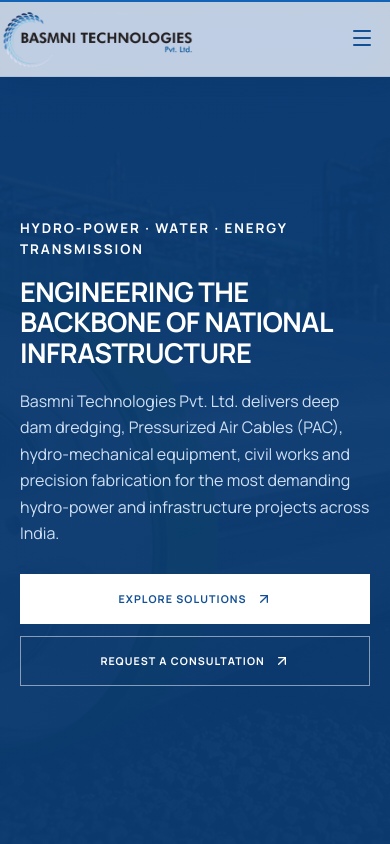
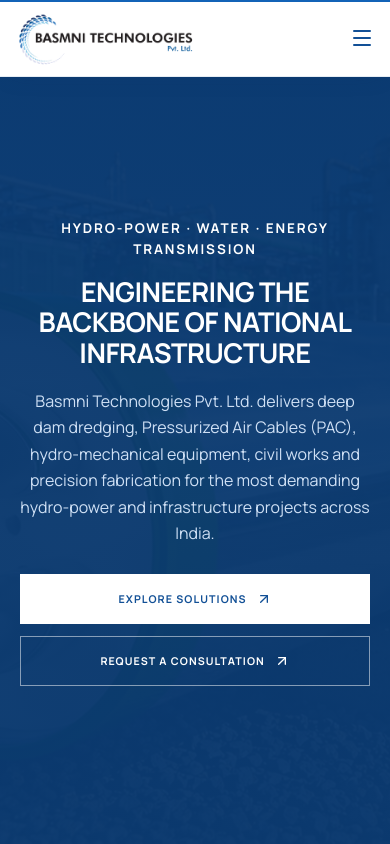
Before and after one commit to code-x-prime/basmni, a Next.js app: page / in a window 390 px wide. Shown: the top 844 px of the page. Built offline with nearby package versions, Linux system fonts and the light colour scheme.

Commit message:
Refactor header and BasmniSite component styles for improved layout and responsiveness

```diff
--- a/components/basmni-site.tsx
+++ b/components/basmni-site.tsx
@@ -104,17 +104,17 @@
           className="object-cover opacity-40"
         />
         <div className="pointer-events-none absolute inset-0 bg-[linear-gradient(180deg,#0b3a70f2_0%,#0b3a70e6_55%,#0b3a70f2_100%)]" />
-        <div className="relative px-5 pb-12 pt-8 sm:px-[7vw] sm:pb-16 sm:pt-9">
+        <div className="relative mx-auto flex max-w-3xl flex-col items-center px-5 pb-12 pt-8 text-center sm:pb-16 sm:pt-9">
           <p className={eyebrowDark}>Hydro-power · Water · Energy transmission</p>
-          <h1 className="mt-4 max-w-[22ch] text-[clamp(1.7rem,3.4vw,2.9rem)] uppercase leading-[1.12] tracking-tightest">
+          <h1 className="mt-4 text-[clamp(1.7rem,3.4vw,2.9rem)] uppercase leading-[1.12] tracking-tightest">
             Engineering the backbone of national infrastructure
           </h1>
-          <p className="mt-5 max-w-[64ch] text-[1rem] leading-[1.65] text-[#cfe0f5]">
+          <p className="mt-5 max-w-[60ch] text-[1rem] leading-[1.65] text-[#cfe0f5]">
             Basmni Technologies Pvt. Ltd. delivers deep dam dredging, Pressurized Air Cables (PAC),
             hydro-mechanical equipment, civil works and precision fabrication for the most demanding
             hydro-power and infrastructure projects across India.
           </p>
-          <div className="mt-7 flex flex-wrap gap-3">
+          <div className="mt-7 flex flex-wrap justify-center gap-3">
             <Link
               className={`${buttonLight} max-sm:w-full`}
               href="/products-services/pressurized-air-cables"
@@ -206,11 +206,11 @@
               src={media.dredgeArchDamAerial}
               alt="Aerial view of an arch dam and reservoir with a Basmni dredge working below the wall"
               reveal
-              imagePosition="center 30%"
+              imagePosition="center 68%"
               sizes="(max-width: 1024px) 100vw, 86vw"
-              className="aspect-[4/3] sm:aspect-[21/9]"
+              className="aspect-[4/3] sm:aspect-[2/1]"
             />
-            <div className="pointer-events-none absolute inset-0 bg-[linear-gradient(0deg,#0b3a70cc,transparent_46%)]" />
+            <div className="pointer-events-none absolute inset-0 bg-[linear-gradient(0deg,#0b3a70b3,transparent_38%)]" />
             <figcaption className="absolute inset-x-5 bottom-4 flex flex-wrap items-end justify-between gap-x-4 gap-y-1 sm:inset-x-7 sm:bottom-6">
               <span className="text-[0.72rem] font-bold uppercase tracking-[0.1em] text-white [text-shadow:0_1px_6px_rgba(0,0,0,0.6)]">
                 Critical water &amp; power infrastructure
@@ -506,8 +506,8 @@
       )}
 
       {/* Closing CTA band */}
-      <section className="bg-[#0b3a70] text-white">
-        <div className="flex flex-col gap-6 px-5 py-12 sm:flex-row sm:items-center sm:justify-between sm:px-[7vw] sm:py-14">
+      <section className="px-5 py-12 sm:px-[7vw] sm:py-16">
+        <div className="mx-auto flex max-w-7xl flex-col gap-6 bg-[#0b3a70] px-6 py-10 text-white sm:flex-row sm:items-center sm:justify-between sm:px-12 sm:py-12">
           <div>
             <h2 className="max-w-[22ch] text-[clamp(1.5rem,3vw,2.4rem)] uppercase leading-[1.15] tracking-tightest">
               Planning a hydro, dredging, or heavy fabrication project?
--- a/components/layout/Header.tsx
+++ b/components/layout/Header.tsx
@@ -36,9 +36,9 @@
   const telHref = `tel:${site.phone.replace(/\s+/g, '')}`
 
   return (
-    <header className="fixed inset-x-0 top-0 z-30 flex flex-col border-b border-navy/10 bg-white/85 text-navy shadow-[0_4px_24px_-10px_rgba(10,50,100,0.28)] [backdrop-filter:blur(24px)_saturate(160%)] supports-[backdrop-filter]:bg-white/75">
+    <header className="fixed inset-x-0 top-0 z-30 flex flex-col border-b border-navy/10 bg-white text-navy shadow-[0_4px_24px_-10px_rgba(10,50,100,0.28)]">
       {/* Main row */}
-      <div className="flex h-[76px] items-center justify-between gap-5 pl-0 pr-4 sm:h-[104px] sm:gap-8 sm:pr-[clamp(1rem,3vw,2.5rem)]">
+      <div className="flex h-[76px] items-center justify-between gap-5 px-4 sm:h-[104px] sm:gap-8 sm:px-[clamp(1rem,3vw,2.5rem)]">
         <Link
           href="/"
           className="shrink-0 [&_img]:object-contain [&_img]:object-left"
@@ -50,7 +50,7 @@
             width={948}
             height={299}
             priority
-            className="h-auto w-[196px] sm:w-[330px] lg:w-[400px]"
+            className="h-auto w-[180px] sm:w-[300px] lg:w-[360px]"
           />
         </Link>
 
```
